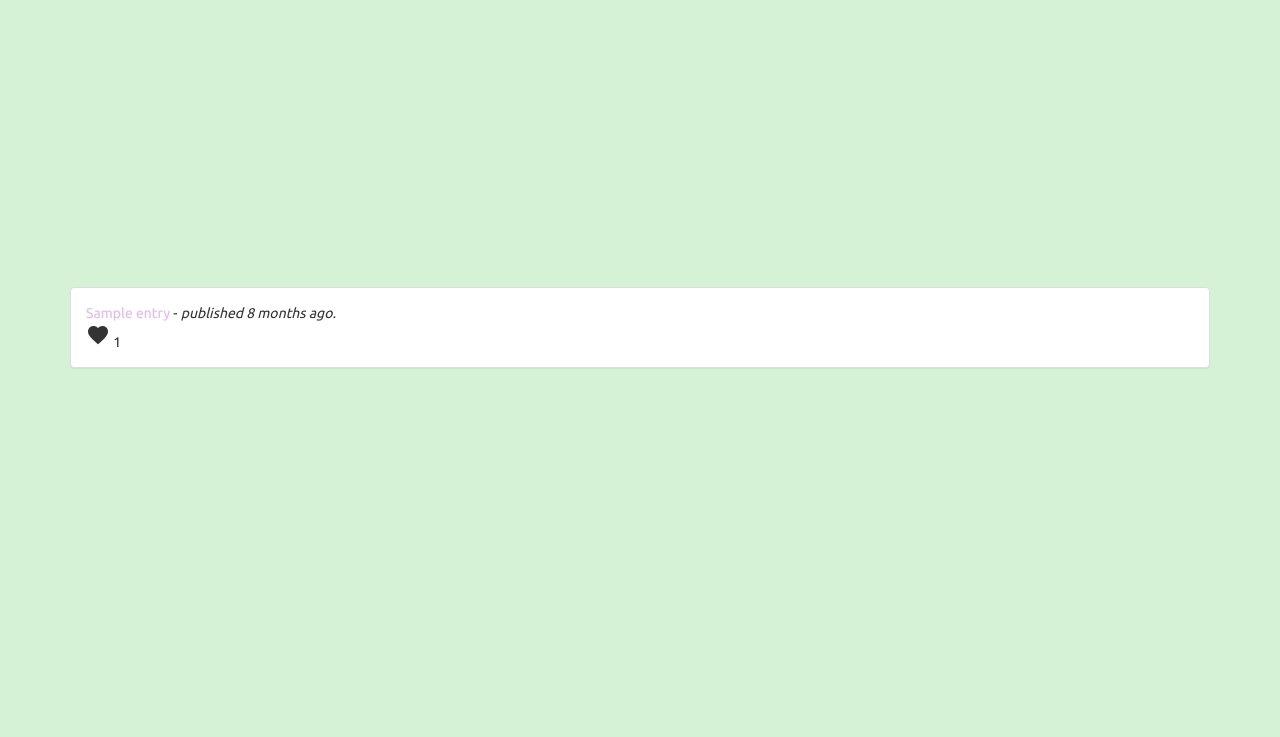
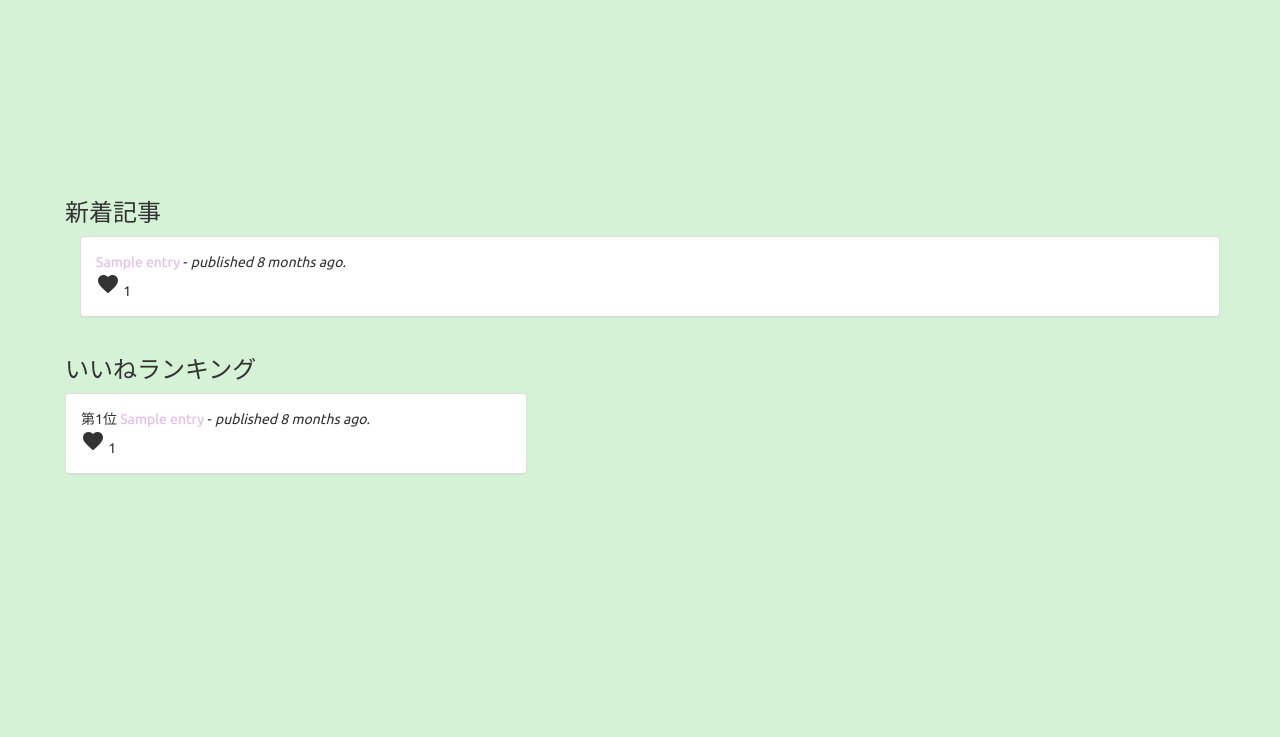
Before and after one commit to karenkamimura/Tottoki-, a Rails app: page /entries in a window 1280 px wide. Shown: the part 133-870 px from the top of the page. Run offline with Rails 7, Linux system fonts and the light colour scheme; tables that the repository leaves empty hold one stand-in row (values such as "Sample post"); style sheets or scripts are compiled from the project's sources; parts of the project's set-up code (start-up, migrations or seed data) failed here and were passed over; some libraries are stand-ins or nearby versions.

Commit message:
add favorite-ranking

```diff
--- a/app/controllers/entries_controller.rb
+++ b/app/controllers/entries_controller.rb
@@ -2,12 +2,16 @@ class EntriesController < ApplicationController
 
   def index
     @entries = Entry.page(params[:page]).reverse_order
+    @rank = Entry.find(Favorite.group(:entry_id).order('count(entry_id) desc').limit(5).pluck(:entry_id))
   end
     # @entries = @blog.entries.order('published desc')
 
   def show
     @entry = Entry.find(params[:id])
+  end
 
+  def rank
+    @rank = Entry.find(Favorite.group(:entry_id).order('count(entry_id) desc').limit(5).pluck(:entry_id))
   end
 
   private
--- a/app/controllers/favorites_controller.rb
+++ b/app/controllers/favorites_controller.rb
@@ -1,6 +1,8 @@
 class FavoritesController < ApplicationController
   before_action :set_entry
   def create
+    favorite = current_user.favorites.build(entry_id: entry.id)
+    favorite.save
     @favorite = Favorite.create(user_id: current_user.id, entry_id: params[:entry_id])
     @favorites = Favorite.where(entry_id: params[:entry_id])
     @entry.reload
--- a/app/views/entries/index.html.erb
+++ b/app/views/entries/index.html.erb
@@ -1,4 +1,6 @@
 <main>
+  <div class="col-xs-7">
+    <h3>新着記事</h3>
     <div class="container">
       <% @entries.each do |entry| %>
         <div class="panel panel-default">
@@ -12,4 +14,20 @@
       <% end %>
     </div>
     <%= paginate @entries, class:"hogehoge" %>
+  </div>
+  <div class="col-xs-5">
+    <h3>いいねランキング</h3>
+     <% @rank.each.with_index(1) do |rank, i| %>
+      <td><div class="panel panel-default">
+            <div class="panel-body">
+              <%= "第#{i}位" %>
+                <%= link_to rank.title %> - <i> published <%= time_ago_in_words(rank.published) %> ago.</i>
+                  <div id="likes_buttons_<%= rank.id %>">
+                    <%= render partial: 'favorites/favorite', locals: { blog_entry: rank, favorites: rank.favorites} %>
+                  </div>
+            </div>
+          </div>
+      </td>
+     <% end %>
+  </div>
 </main>
```
Also changed, not shown: app/views/users/show.html.erb (+2 -12 lines). Lines whose indentation alone changed are shown as unchanged.
